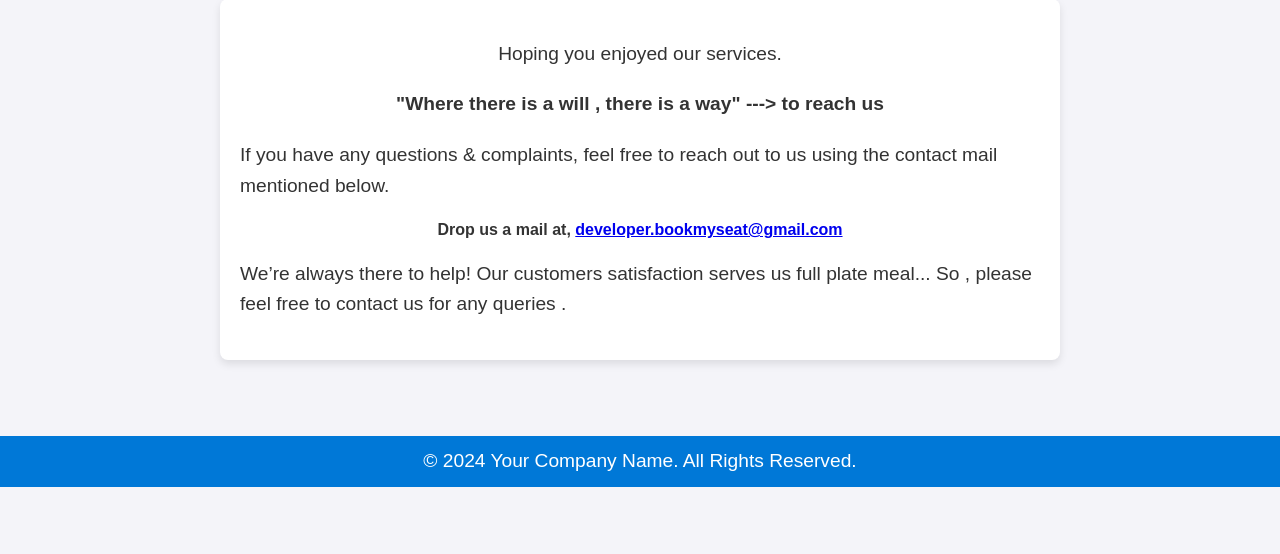
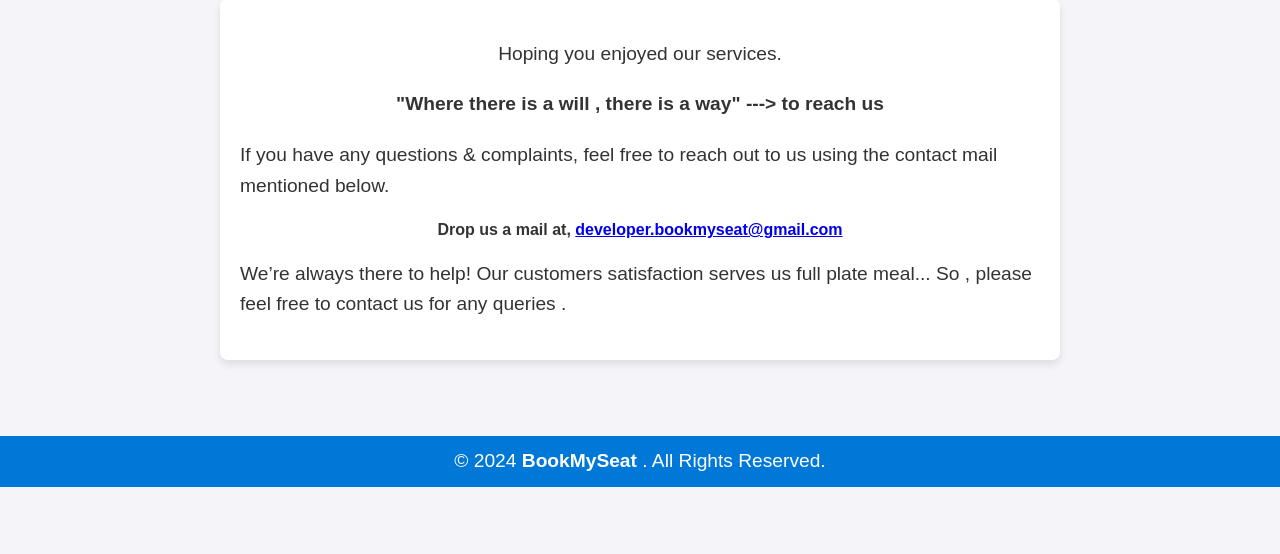
Before and after one commit to Sasiii437/BookYourShow, a Django app: page /contact_us/ in a window 1280 px wide. Shown: the part 165-719 px from the top of the page. Run offline with Django 5.2, Linux system fonts and the light colour scheme.

Commit message:
Update contact_us.html

```diff
--- a/templates/contact_us.html
+++ b/templates/contact_us.html
@@ -107,7 +107,7 @@
     <br>
     <br>
     <footer>
-        <p>&copy; 2024 Your Company Name. All Rights Reserved.</p>
+        <p>&copy; 2024 <b>BookMySeat</b> . All Rights Reserved.</p>
     </footer>
 </body>
 </html>
```
